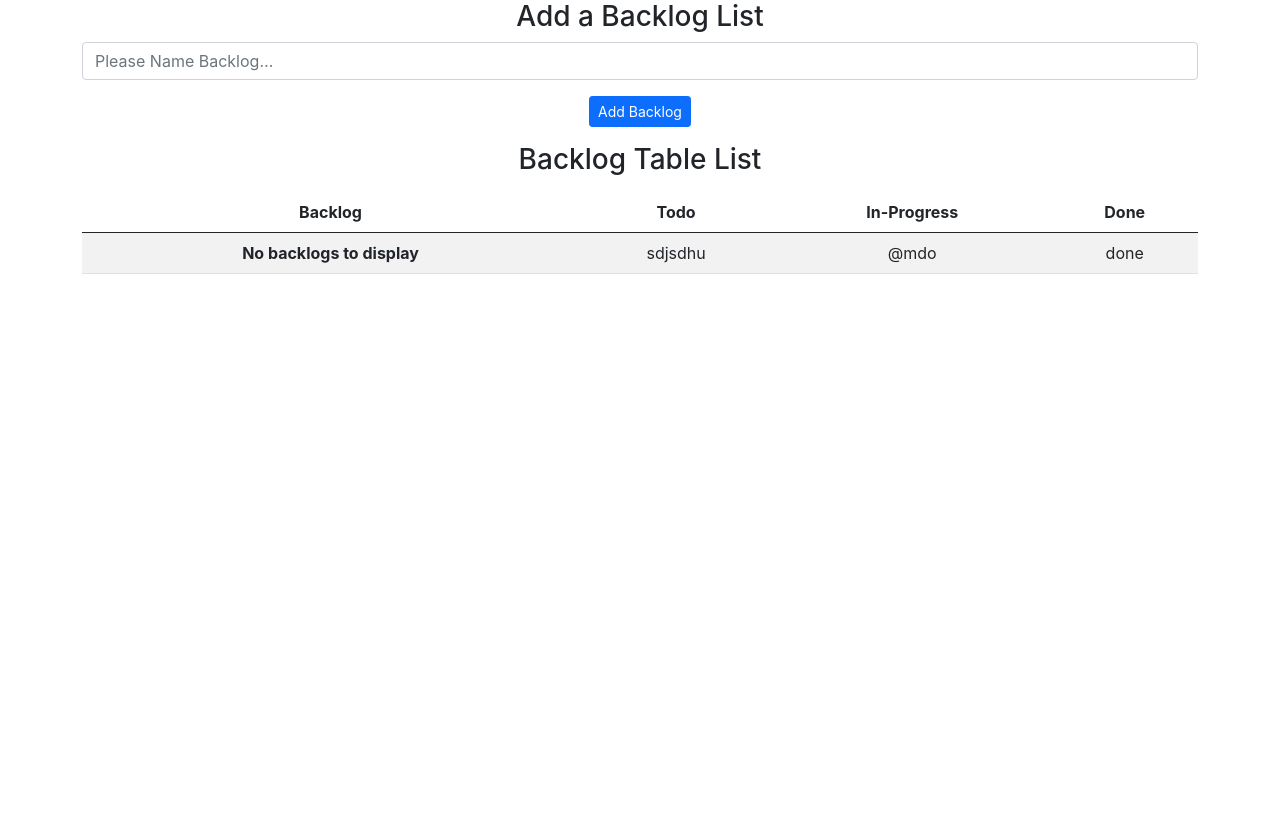
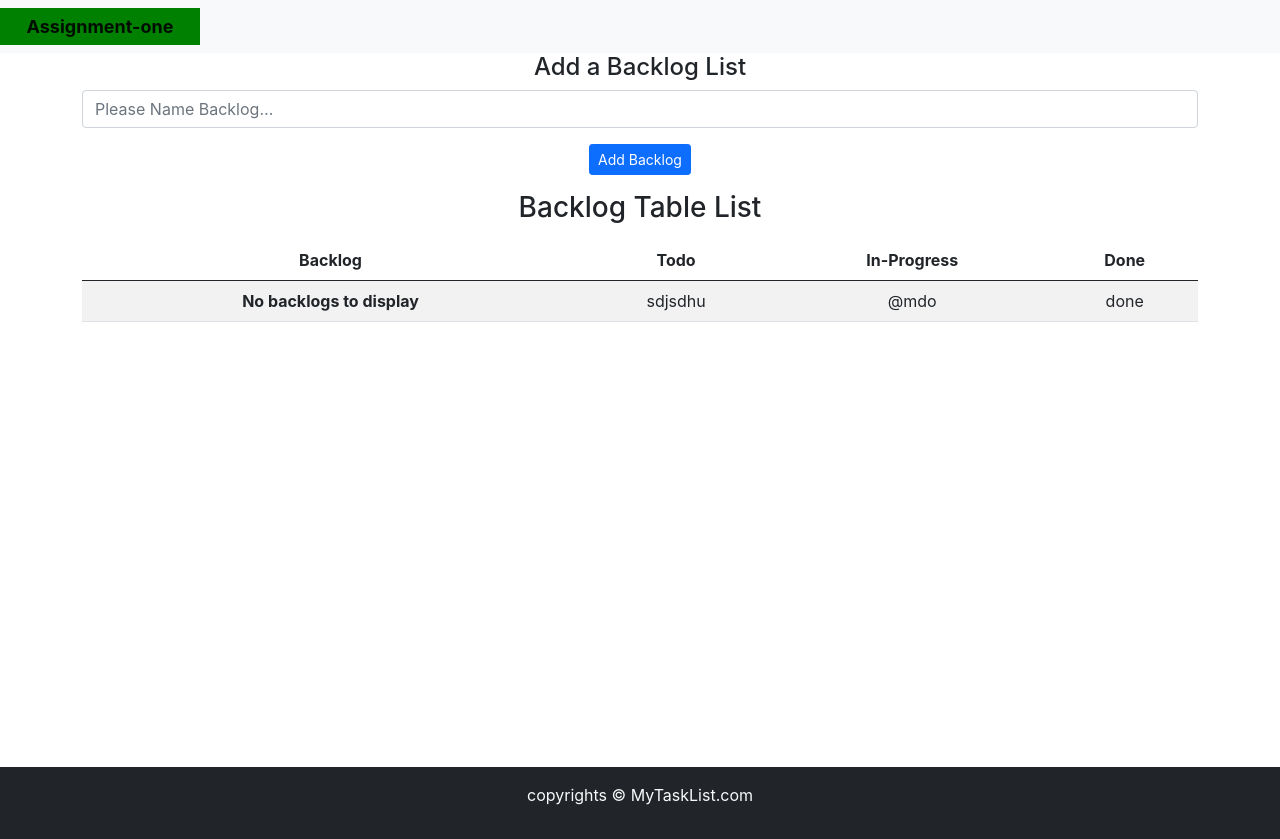
Before and after one commit to alpnaP/reactTodoAppWithRedux, a React (Create React App) app: page / in a window 1280 px wide. Before the commit the page ends 800 px from the top, so only its background shows below. Built offline with nearby package versions, Linux system fonts and the light colour scheme.

Commit message:
Updated code

```diff
--- a/src/App.js
+++ b/src/App.js
@@ -2,6 +2,8 @@ import logo from './logo.svg';
 import './App.css';
 import AddTodo from "./MyComponents/AddTodo";
 import Todos from "./MyComponents/Todos";
+import Header from "./MyComponents/Header";
+import Footer from './MyComponents/Footer';
 import React, { useState, useEffect } from "react";
 
 function App() {
@@ -43,8 +45,10 @@ function App() {
   return (
     <div className="App">
     <>
+    <Header title="Assignment-one" searchBar={false}/>
               <AddTodo addTodo={addTodo}></AddTodo>
               <Todos todos={todos} onDelete={onDelete}/></>
+              <Footer></Footer>
     </div>
   );
 }
--- a/src/MyComponents/AddTodo.js
+++ b/src/MyComponents/AddTodo.jsx
@@ -22,18 +22,15 @@ const AddTodo = (props) => {
 
       }}
 
-    // const HandleSubmit = (e)=>{
-    //   e.preventDefault();
-    // setTitle(e.target.value)
+    return (
 
+      <div className="container my-9">
 
-    // }
-    return (
-      <div className="container my-9">
-        <h3>Add a Backlog List</h3>
+        <h4>Add a Backlog List</h4>
+
         <form onSubmit={submit}>
           <div className="mb-3">
-
+          {/* <div className="pull-left"> */}
             <input
               type="text"
               placeholder='Please Name Backlog…'
@@ -51,8 +48,10 @@ const AddTodo = (props) => {
           <button type="submit" className="btn btn-sm btn-primary">
             Add Backlog
           </button>
+          {/* </div> */}
         </form>
-      </div>
+        </div>
+
     );
   };
 
--- /dev/null
+++ b/src/MyComponents/Footer.jsx
@@ -0,0 +1,12 @@
+import React from 'react'
+
+ const Footer = () => {
+  return (
+    <footer className='bg-dark text-light py-3' >
+        <p className='text-center' >
+        copyrights &copy; MyTaskList.com
+        </p>
+        </footer>
+  )
+}
+export default Footer
--- /dev/null
+++ b/src/MyComponents/Header.jsx
@@ -0,0 +1,36 @@
+
+
+import PropTypes from 'prop-types'
+
+import React from 'react'
+
+
+function Header(props) {
+    const myStyle = {
+        textAlign: 'center', // <-- the magic
+        fontWeight: 'bold',
+        fontSize: 18,
+        marginTop: 0,
+        width: 200,
+        backgroundColor: 'green',
+      };
+  return (
+
+
+
+<nav  className="navbar navbar-expand-lg navbar-light bg-light">
+  <a style={myStyle} className="navbar-brand" >{props.title}</a>
+
+</nav>
+
+  )
+}
+Header.defaultProps = {
+  title : "Your Title here",
+  searchBar : true
+}
+Header.propTypes ={
+  title: PropTypes.string,
+  searchBar: PropTypes.bool.isRequired
+}
+export default Header
--- a/src/MyComponents/Todos.js
+++ b/src/MyComponents/Todos.jsx
@@ -1,5 +1,5 @@
 import React from "react";
-import TodoItem from "../MyComponents/TodoItem";
+import TodoItem from "./TodoItem";
 import { faArrowRight } from "@fortawesome/free-solid-svg-icons";
 import { faArrowLeft } from "@fortawesome/free-solid-svg-icons";
 
```
Also changed, not shown: src/MyComponents/TodoItem.jsx (renamed from src/MyComponents/TodoItem.js).
